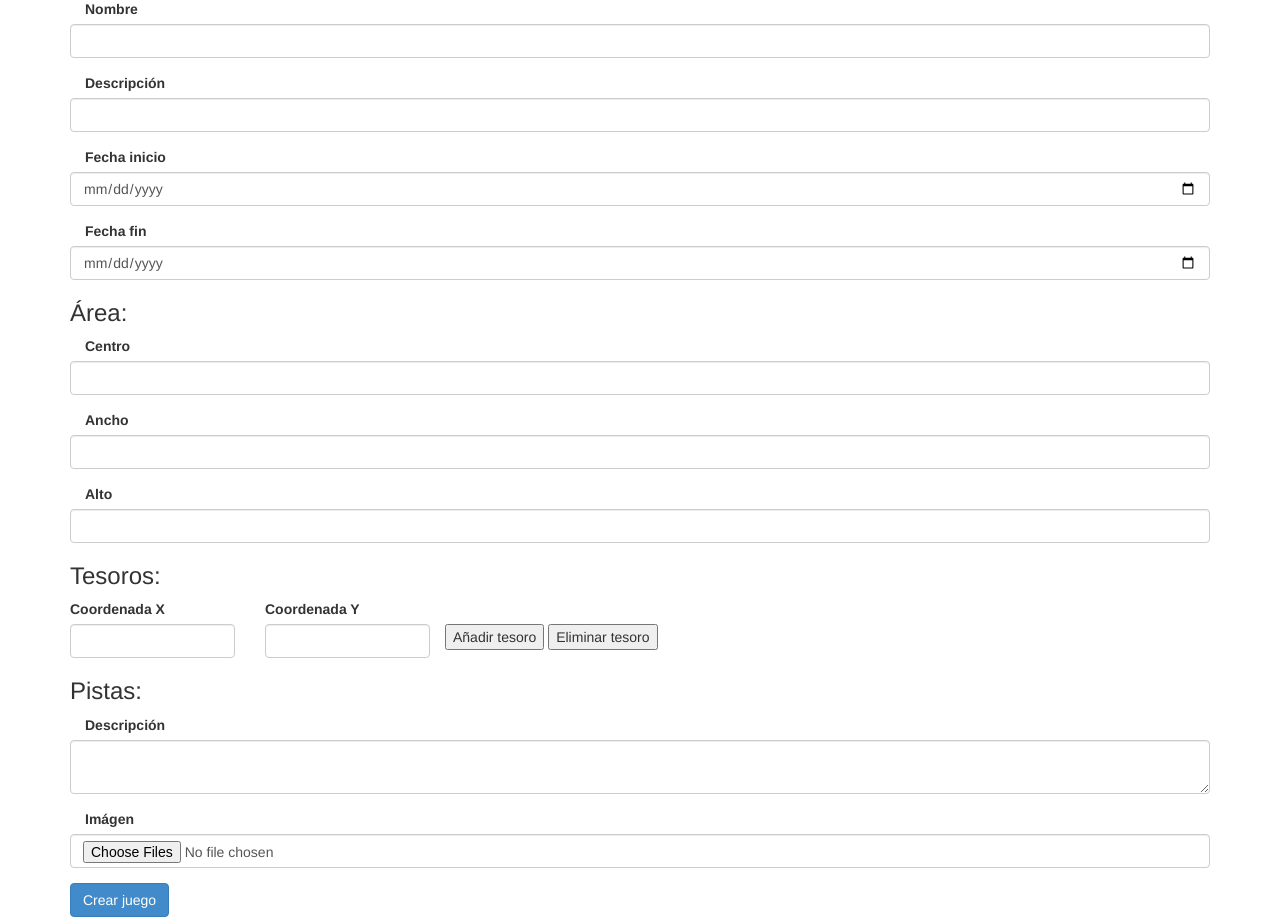
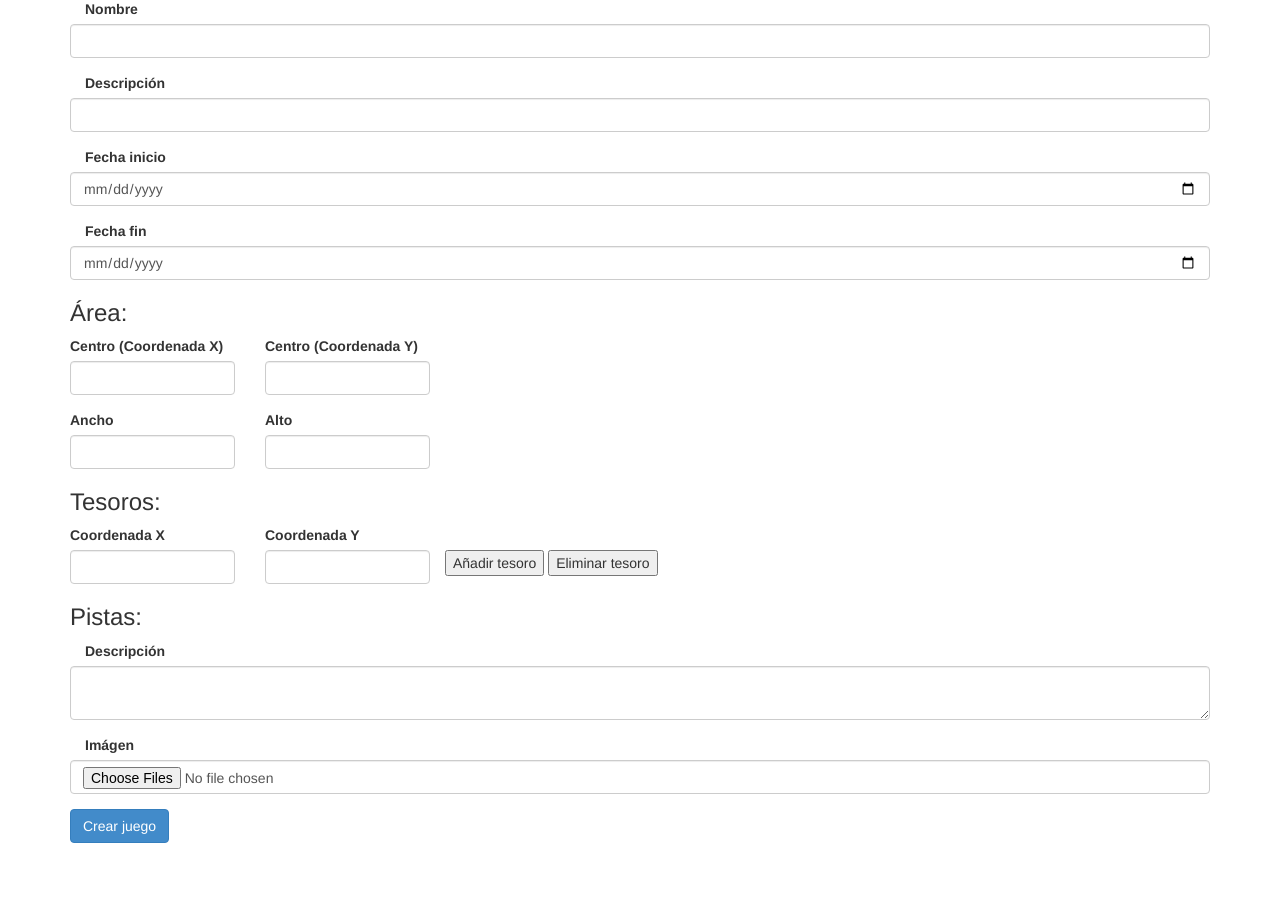
Before and after one commit to AlvaroMAM/GNSS-Galileo, a Flask app: page /crearjuego in a window 1280 px wide. Shown: the part 131-1048 px from the top of the page. After the commit the page ends 974 px from the top, so only its background shows below. Run offline with Flask 2, Linux system fonts and the light colour scheme; some libraries are stand-ins or nearby versions.

Commit message:
Modificadas coordenadas

```diff
--- a/main.py
+++ b/main.py
@@ -121,7 +121,8 @@ def writeGame():
     descripcion = request.form['inputDescripcion']
     fechaInicio = request.form['inputFechaInicio']
     fechaFin =  request.form['inputFechaFin']
-    centro = request.form['inputCentro']
+    centroX = request.form['inputCentroX']
+    centroY = request.form['inputCentroY']
     alto = request.form['inputAlto']
     ancho = request.form['inputAncho']
     nTesoros = request.form['total_chq']
@@ -130,10 +131,10 @@ def writeGame():
     creador = current_user.getEmail()
     list_juegos = juegosCollection.find()
     insercion = {'creador': creador,'nombre':nombre, 'descripcion': descripcion, 'fechaInicio': fechaInicio,
-         'fechaFin': fechaFin,'centro':centro, 'alto': alto, 'ancho': ancho, 'tesoros': [],
+         'fechaFin': fechaFin,'centro': {'coordenadaX': centroX, 'coordenadaY': centroY}, 'alto': alto, 'ancho': ancho, 'tesoros': [],
          'descripcionpista':descripcionpista,'imagen':imagen, 'estado':"Activo", 'listaParticipantes': [], 'comentarios': []}
 
-    if nombre and descripcion and fechaInicio and fechaFin and centro and alto and ancho and descripcionpista and imagen:
+    if nombre and descripcion and fechaInicio and fechaFin and centroX and centroY and alto and ancho and descripcionpista and imagen:
         response = juegosCollection.insert_one(insercion)
         usersCollection.update_one( {"userEmail": creador},
                                     {"$push": {"juegosParticipados": insercion }} )
@@ -165,7 +166,8 @@ def modifyGame():
     descripcion = request.form['inputDescripcion']
     fechaInicio = request.form['inputFechaInicio']
     fechaFin =  request.form['inputFechaFin']
-    centro = request.form['inputCentro']
+    centroX = request.form['inputCentroX']
+    centroY = request.form['inputCentroY']
     alto = request.form['inputAlto']
     ancho = request.form['inputAncho']
     nTesoros = request.form['total_chq']
@@ -174,10 +176,10 @@ def modifyGame():
     creador = current_user.getEmail()
     list_juegos = juegosCollection.find()
     insercion = {'creador': creador,'nombre':nombre, 'descripcion': descripcion, 'fechaInicio': fechaInicio,
-         'fechaFin': fechaFin,'centro':centro, 'alto': alto, 'ancho': ancho, 'tesoros': [],
+         'fechaFin': fechaFin,'centro': {'coordenadaX': centroX, 'coordenadaY': centroY}, 'alto': alto, 'ancho': ancho, 'tesoros': [],
          'descripcionpista':descripcionpista,'imagen':imagen, 'estado':"Activo"}
 
-    if nombre and descripcion and fechaInicio and fechaFin and centro and alto and ancho and descripcionpista and imagen:
+    if nombre and descripcion and fechaInicio and fechaFin and centroX and centroY and alto and ancho and descripcionpista and imagen:
         response = juegosCollection.update_one({"_id": ObjectId(id) }, {"$set": insercion})
         for i in range(1, int(nTesoros)+1):
             coordenadaX = request.form['inputCoordenadaX'+str(i)]
--- a/templates/crearjuego.html
+++ b/templates/crearjuego.html
@@ -28,27 +28,35 @@
                     <input type="date" class="form-control" name="inputFechaFin" id="inputFechaFin">
                 </div>
                 <h3>Área:</h3>
-                <div class="form-group">
-                    <label for="inputCentro" class="col-sm-3 control-label">Centro</label>
-                    <input type="number" class="form-control" name="inputCentro" id="inputCentro">
+                <div class="form-group row">
+                    <label for="inputCentroX" class="col-sm-2 control-label">Centro (Coordenada X)</label>
+                    <label for="inputCentroY" class="col-sm-10 control-label">Centro (Coordenada Y)</label>
+                    <div class="col-xs-2">
+                        <input type="number" step="any" class="form-control" name="inputCentroX" id="inputCentroX">
+                    </div>
+                    <div class="col-xs-2">
+                        <input type="number" step="any" class="form-control" name="inputCentroY" id="inputCentroY">
+                    </div>
                 </div>
-                <div class="form-group">
-                    <label for="inputAncho" class="col-sm-3 control-label">Ancho</label>
-                    <input type="number" class="form-control" name="inputAncho" id="inputAncho">
-                </div>
-                <div class="form-group">
-                    <label for="inputAlto" class="col-sm-3 control-label">Alto</label>
-                    <input type="number" class="form-control" name="inputAlto" id="inputAlto">
+                <div class="form-group row">
+                    <label for="inputAncho" class="col-sm-2 control-label">Ancho</label>
+                    <label for="inputAlto" class="col-sm-10 control-label">Alto</label>
+                    <div class="col-xs-2">
+                        <input type="number" class="form-control" name="inputAncho" id="inputAncho">
+                    </div>
+                    <div class="col-xs-2">
+                        <input type="number" class="form-control" name="inputAlto" id="inputAlto">
+                    </div>
                 </div>
                 <h3>Tesoros:</h3>
                 <div class="form-group row">
                     <label for="inputCoordenadaX1" class="col-sm-2 control-label">Coordenada X</label>
                     <label for="inputCoordenadaY1" class="col-sm-10 control-label">Coordenada Y</label>
                     <div class="col-xs-2">
-                        <input type="number" class="form-control" name="inputCoordenadaX1" id="inputCoordenadaX1">
+                        <input type="number" step=any class="form-control" name="inputCoordenadaX1" id="inputCoordenadaX1">
                     </div>
                     <div class="col-xs-2">
-                        <input type="number" class="form-control" name="inputCoordenadaY1" id="inputCoordenadaY1">
+                        <input type="number" step=any class="form-control" name="inputCoordenadaY1" id="inputCoordenadaY1">
                     </div>
                     <button type="button" class="add" onclick="add();">Añadir tesoro</button>
                     <button type="button" class="remove" onclick="remove();">Eliminar tesoro</button>
@@ -76,10 +84,10 @@
                     "<label for='inputCoordenadaX' class='col-sm-2 control-label' id='labelCoordenadaX" + new_chq_no + "'>Coordenada X</label>" +
                     "<label for='inputCoordenadaY' class='col-sm-10 control-label' id='labelCoordenadaY" + new_chq_no + "'>Coordenada Y</label>" +
                     "<div class='col-xs-2'>" +
-                        "<input type='number' class='form-control' name='inputCoordenadaX" + new_chq_no + "' id='inputCoordenadaX" + new_chq_no + "'>" +
+                        "<input type='number' step=any class='form-control' name='inputCoordenadaX" + new_chq_no + "' id='inputCoordenadaX" + new_chq_no + "'>" +
                     "</div>" +
                     "<div class='col-xs-2'>" +
-                        "<input type='number' class='form-control' name='inputCoordenadaY" + new_chq_no + "' id='inputCoordenadaY" + new_chq_no + "'>" +
+                        "<input type='number' step=any class='form-control' name='inputCoordenadaY" + new_chq_no + "' id='inputCoordenadaY" + new_chq_no + "'>" +
                     "</div>" +
                     "</div>";
 
--- a/templates/registrartesoro.html
+++ b/templates/registrartesoro.html
@@ -17,10 +17,10 @@
                     <label for="inputCoordenadaX1" class="col-sm-2 control-label">Coordenada X</label>
                     <label for="inputCoordenadaY1" class="col-sm-10 control-label">Coordenada Y</label>
                     <div class="col-xs-2">
-                        <input type="number" class="form-control" name="inputCoordenadaX1" id="inputCoordenadaX1">
+                        <input type="number" step="any" class="form-control" name="inputCoordenadaX1" id="inputCoordenadaX1">
                     </div>
                     <div class="col-xs-2">
-                        <input type="number" class="form-control" name="inputCoordenadaY1" id="inputCoordenadaY1">
+                        <input type="number" step="any" class="form-control" name="inputCoordenadaY1" id="inputCoordenadaY1">
                     </div>
                 </div>
                 <button type="submit" class="btn btn-primary">Comprobar</button>
```
Also changed, not shown: templates/modificarjuego.html (+22 -14 lines).
